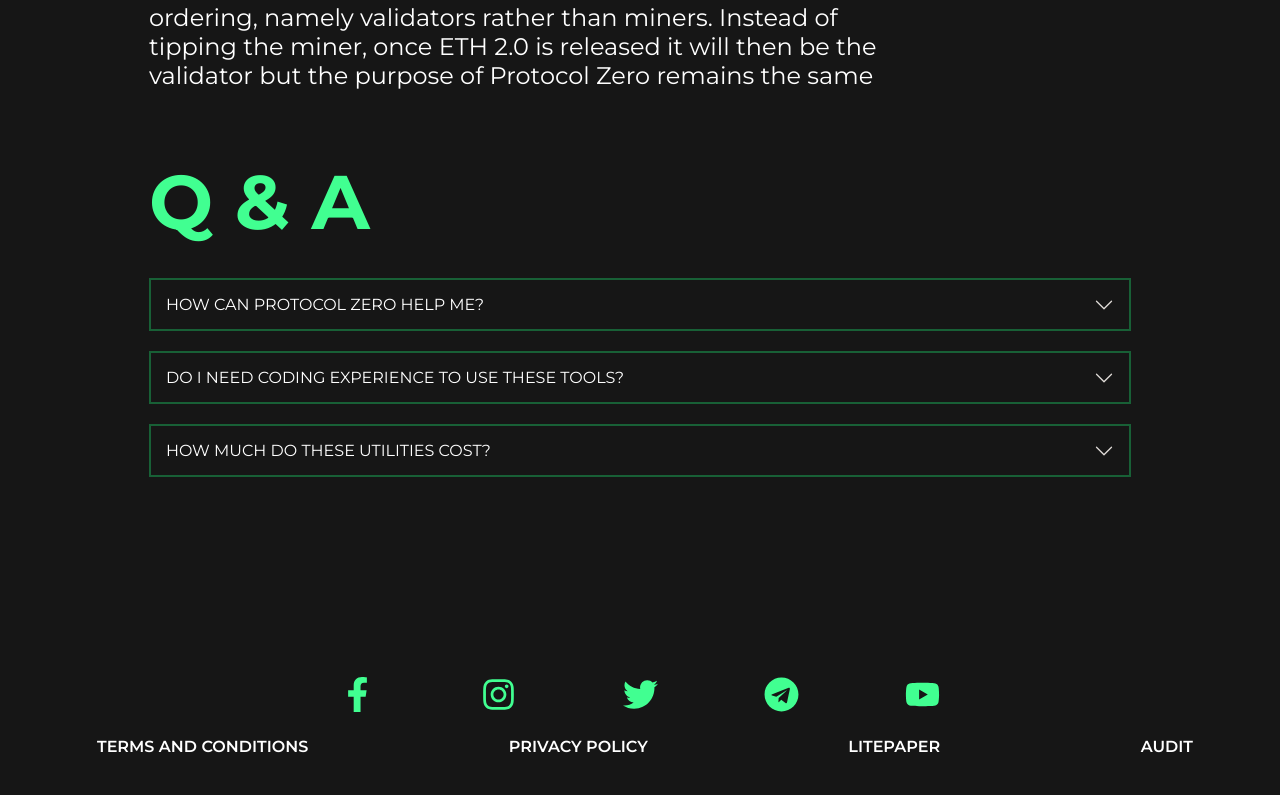
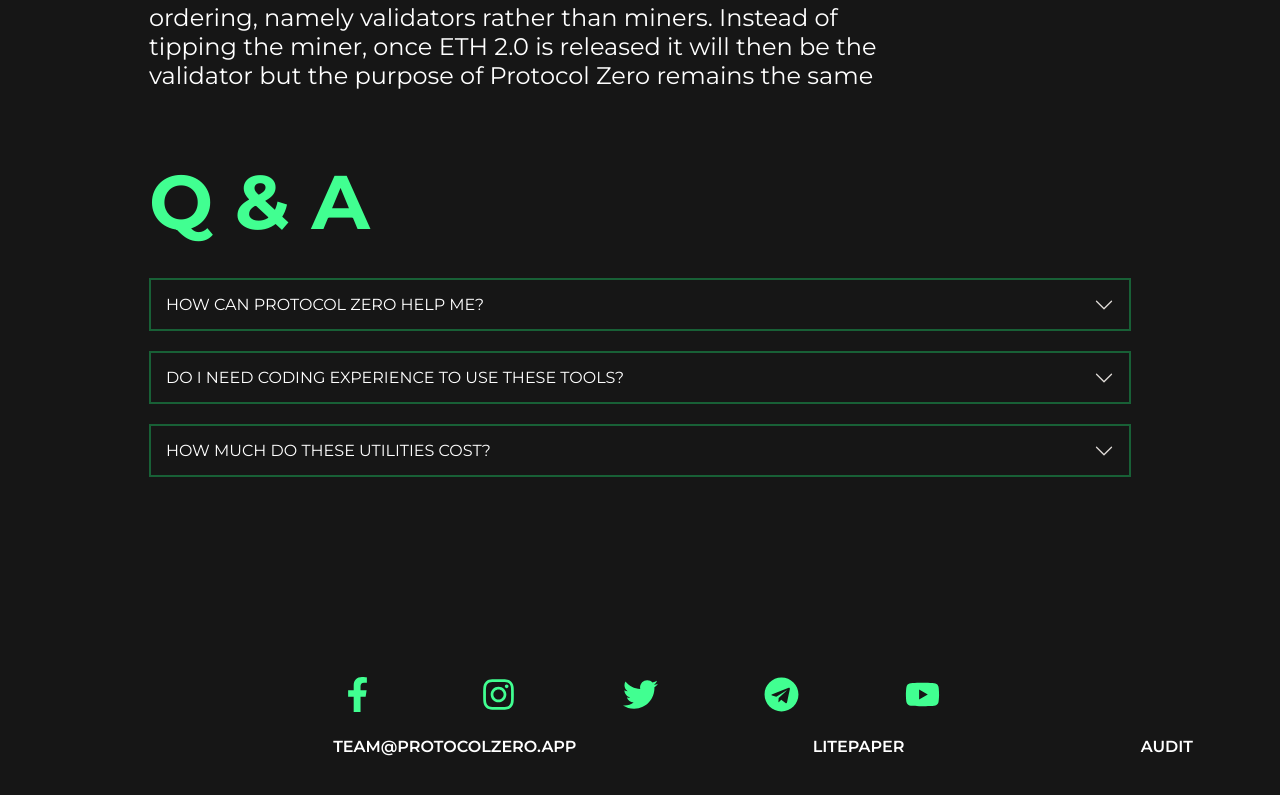
Before and after one commit to illjewminati/flashreact, a React (Create React App) app: page / in a window 1280 px wide. Shown: the part 3569-4364 px from the top of the page. Built offline with nearby package versions, Linux system fonts and the light colour scheme.

Commit message:
Add files via upload

```diff
--- a/src/components/Footer.js
+++ b/src/components/Footer.js
@@ -30,8 +30,8 @@ function Foooter() {
                         </a>
                     </div>
                     <ul className="foot_menu">
-                        <li><a href="#">TERMS AND CONDITIONS</a></li>
-                        <li><a href="#">PRIVACY POLICY</a></li>
+                        <li><a href="#"></a></li>
+                        <li><a href="#">TEAM@PROTOCOLZERO.APP</a></li>
                         <li><a href="#">LITEPAPER</a></li>
                         <li><a href="#">AUDIT</a></li>
                     </ul>
```
